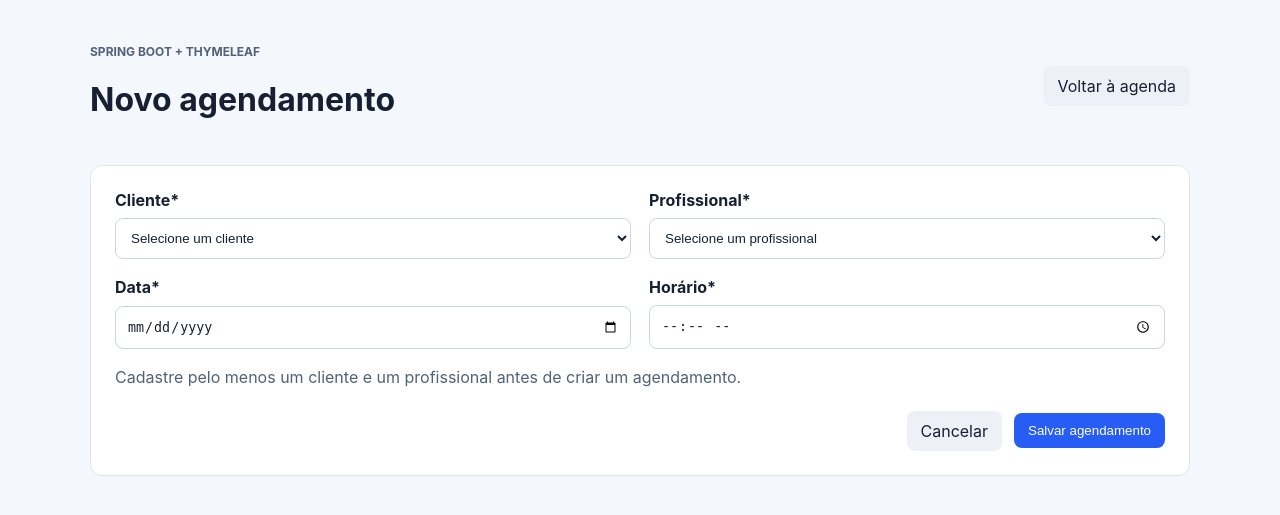
After one commit to pedypowgui/Agenda-spring, a Spring Boot app: page /agendamentos/novo in a window 1280 px wide. The commit adds this page. Shown: the top 515 px of the page. Run offline with Spring Boot 4, Linux system fonts and the light colour scheme; data that the repository does not hold is empty.

Commit message:
feat: ajuste front-end agendamento
Aplicação do front-end para os agendamentos com base na entity

```diff
--- /dev/null
+++ b/backend/api_DS/src/main/java/com/consumo/api/controller/AgendamentoPaginaController.java
@@ -0,0 +1,134 @@
+package com.consumo.api.controller;
+
+import com.consumo.api.entity.AgendamentoEntity;
+import com.consumo.api.entity.ClienteEntity;
+import com.consumo.api.entity.ProfissionalEntity;
+import com.consumo.api.service.AgendamentoService;
+import com.consumo.api.service.ClienteService;
+import com.consumo.api.service.ProfissionalService;
+import org.springframework.dao.DataAccessException;
+import org.springframework.stereotype.Controller;
+import org.springframework.ui.Model;
+import org.springframework.web.bind.annotation.GetMapping;
+import org.springframework.web.bind.annotation.ModelAttribute;
+import org.springframework.web.bind.annotation.PathVariable;
+import org.springframework.web.bind.annotation.PostMapping;
+import org.springframework.web.bind.annotation.RequestMapping;
+import org.springframework.web.server.ResponseStatusException;
+import org.springframework.web.servlet.mvc.support.RedirectAttributes;
+
+import java.util.HashMap;
+import java.util.Map;
+
+@Controller
+public class AgendamentoPaginaController {
+
+    private final AgendamentoService agendamentoService;
+    private final ClienteService clienteService;
+    private final ProfissionalService profissionalService;
+
+    public AgendamentoPaginaController(AgendamentoService agendamentoService,
+                                       ClienteService clienteService,
+                                       ProfissionalService profissionalService) {
+        this.agendamentoService = agendamentoService;
+        this.clienteService = clienteService;
+        this.profissionalService = profissionalService;
+    }
+
+    @GetMapping("/")
+    public String listar(Model model) {
+        var agendamentos = agendamentoService.buscar();
+        var clientes = clienteService.buscar();
+        var profissionais = profissionalService.buscar();
+        Map<Integer, String> clienteNomes = new HashMap<>();
+        Map<Integer, String> profissionalNomes = new HashMap<>();
+
+        for (ClienteEntity cliente : clientes) {
+            clienteNomes.put(cliente.getClienteId(), cliente.getClienteNome());
+        }
+        for (ProfissionalEntity profissional : profissionais) {
+            profissionalNomes.put(profissional.getProfissionalId(), profissional.getProfissionalNome());
+        }
+
+        model.addAttribute("agendamentos", agendamentos);
+        model.addAttribute("clienteNomes", clienteNomes);
+        model.addAttribute("profissionalNomes", profissionalNomes);
+        return "index";
+    }
+
+    @GetMapping("/agendamentos/novo")
+    public String novo(Model model) {
+        model.addAttribute("agendamento", new AgendamentoEntity());
+        carregarOpcoes(model);
+        return "agendamento-form";
+    }
+
+    @PostMapping("/agendamentos")
+    public String salvar(@ModelAttribute("agendamento") AgendamentoEntity agendamento,
+                         Model model,
+                         RedirectAttributes redirect) {
+        String erro = validarCampos(agendamento);
+        if (erro == null) {
+            erro = validarReferencias(agendamento);
+        }
+        if (erro != null) {
+            model.addAttribute("erro", erro);
+            carregarOpcoes(model);
+            return "agendamento-form";
+        }
+
+        try {
+            agendamentoService.salvar(agendamento);
+            redirect.addFlashAttribute("mensagem", "Agendamento cadastrado com sucesso.");
+            return "redirect:/";
+        } catch (DataAccessException ex) {
+            model.addAttribute("erro", "Não foi possível salvar o agendamento. Confira os dados e tente novamente.");
+            carregarOpcoes(model);
+            return "agendamento-form";
+        }
+    }
+
+    @PostMapping("/agendamentos/excluir/{id}")
+    public String excluir(@PathVariable Integer id, RedirectAttributes redirect) {
+        try {
+            agendamentoService.excluir(id);
+            redirect.addFlashAttribute("mensagem", "Agendamento excluído com sucesso.");
+        } catch (ResponseStatusException ex) {
+            redirect.addFlashAttribute("erro", "Agendamento não encontrado.");
+        } catch (DataAccessException ex) {
+            redirect.addFlashAttribute("erro", "Não foi possível excluir o agendamento informado.");
+        }
+        return "redirect:/";
+    }
+
+    private void carregarOpcoes(Model model) {
+        model.addAttribute("clientes", clienteService.buscar());
+        model.addAttribute("profissionais", profissionalService.buscar());
+    }
+
+    private String validarCampos(AgendamentoEntity agendamento) {
+        if (agendamento.getClienteId() == null) {
+            return "Selecione um cliente.";
+        }
+        if (agendamento.getProfissionalId() == null) {
+            return "Selecione um profissional.";
+        }
+        if (agendamento.getAgendamentoData() == null) {
+            return "Informe a data do agendamento.";
+        }
+        if (agendamento.getAgendamentoHorario() == null) {
+            return "Informe o horário do agendamento.";
+        }
+        return null;
+    }
+
+    private String validarReferencias(AgendamentoEntity agendamento) {
+        try {
+            clienteService.buscarPorId(agendamento.getClienteId());
+            profissionalService.buscarPorId(agendamento.getProfissionalId());
+            return null;
+        } catch (ResponseStatusException ex) {
+            return "Selecione um cliente e um profissional cadastrados.";
+        }
+    }
+}
--- a/backend/api_DS/src/main/resources/static/css/clientes.css
+++ b/backend/api_DS/src/main/resources/static/css/clientes.css
@@ -16,6 +16,12 @@ body {
 .container {
     width: min(1100px, calc(100% - 32px));
     margin: 32px auto;
+}
+
+.navegacao {
+    display: flex;
+    gap: 16px;
+    margin-top: 20px;
 }
 
 .cabecalho,
@@ -138,6 +144,11 @@ td {
     text-align: center;
 }
 
+.nota {
+    margin-top: 18px;
+    color: #52617a;
+}
+
 .painel-form {
     padding: 24px;
 }
@@ -154,11 +165,14 @@ td {
     font-weight: 700;
 }
 
-.campos input {
+.campos input,
+.campos select {
     width: 100%;
     border: 1px solid #ccd5e3;
     border-radius: 8px;
     padding: 11px;
+    background: white;
+    color: inherit;
 }
 
 .botoes {
--- /dev/null
+++ b/backend/api_DS/src/main/resources/templates/agendamento-form.html
@@ -0,0 +1,67 @@
+<!DOCTYPE html>
+<html lang="pt-BR" xmlns:th="http://www.thymeleaf.org">
+<head>
+    <meta charset="UTF-8">
+    <meta name="viewport" content="width=device-width, initial-scale=1">
+    <title>Novo agendamento</title>
+    <link rel="stylesheet" th:href="@{/css/clientes.css}" href="/css/clientes.css">
+</head>
+<body>
+<main class="container">
+    <header class="cabecalho">
+        <div>
+            <p class="eyebrow">SPRING BOOT + THYMELEAF</p>
+            <h1>Novo agendamento</h1>
+        </div>
+        <a class="botao secundario" th:href="@{/}" href="/">Voltar à agenda</a>
+    </header>
+
+    <div class="aviso falha" role="alert" th:if="${erro}" th:text="${erro}"></div>
+
+    <section class="painel painel-form">
+        <form method="post" th:object="${agendamento}" th:action="@{/agendamentos}">
+            <div class="campos">
+                <label for="clienteId">Cliente*
+                    <select id="clienteId" th:field="*{clienteId}" required>
+                        <option value="">Selecione um cliente</option>
+                        <option th:each="cliente : ${clientes}"
+                                th:value="${cliente.clienteId}"
+                                th:text="${cliente.clienteNome + ' - ' + cliente.clienteEmail}"></option>
+                    </select>
+                </label>
+
+                <label for="profissionalId">Profissional*
+                    <select id="profissionalId" th:field="*{profissionalId}" required>
+                        <option value="">Selecione um profissional</option>
+                        <option th:each="profissional : ${profissionais}"
+                                th:value="${profissional.profissionalId}"
+                                th:text="${profissional.profissionalNome + ' - ' + profissional.profissionalEspecialidade}">
+                        </option>
+                    </select>
+                </label>
+
+                <label for="agendamentoData">Data*
+                    <input id="agendamentoData" type="date" th:field="*{agendamentoData}" required>
+                </label>
+
+                <label for="agendamentoHorario">Horário*
+                    <input id="agendamentoHorario" type="time" th:field="*{agendamentoHorario}" required>
+                </label>
+            </div>
+
+            <p class="nota" th:if="${#lists.isEmpty(clientes) or #lists.isEmpty(profissionais)}">
+                Cadastre pelo menos um cliente e um profissional antes de criar um agendamento.
+            </p>
+
+            <div class="botoes">
+                <a class="botao secundario" th:href="@{/}" href="/">Cancelar</a>
+                <button class="botao principal" type="submit"
+                        th:disabled="${#lists.isEmpty(clientes) or #lists.isEmpty(profissionais)}">
+                    Salvar agendamento
+                </button>
+            </div>
+        </form>
+    </section>
+</main>
+</body>
+</html>
```
Also changed, not shown: backend/api_DS/src/main/resources/templates/index.html (added, +78 -0 lines).
